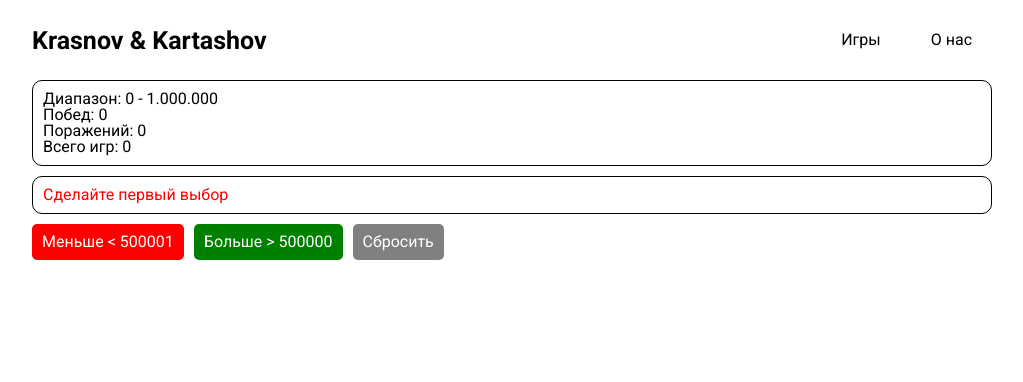
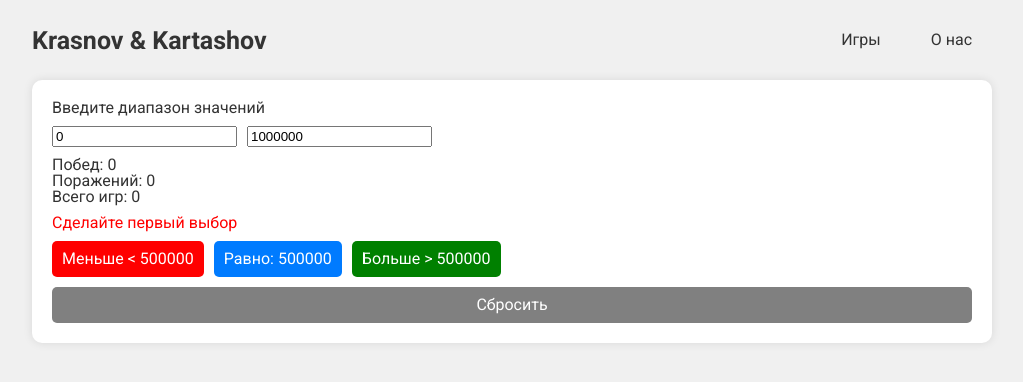
Before and after one commit to byteCruncherDEV/dual-games, a React (Vite) app: page /games/more-less in a window 1280 px wide. Shown: the top 382 px of the page, without its empty margins (128-1151 px from the left). Built offline with nearby package versions, Linux system fonts and the light colour scheme.

Commit message:
fix more-less game

```diff
--- a/src/app/Layout/Layout.module.scss
+++ b/src/app/Layout/Layout.module.scss
@@ -2,4 +2,5 @@
   max-width: 960px;
   margin: 0 auto;
   padding: 0px 10px;
+  padding-top: 80px;
 }
--- a/src/main.css
+++ b/src/main.css
@@ -1,6 +1,8 @@
 body {
   font-size: 16px;
   font-family: 'Roboto';
+  background-color: #f0f0f0;
+  color: #333333;
 }
 
 a {
--- a/src/pages/MoreLess/MoreLess.module.scss
+++ b/src/pages/MoreLess/MoreLess.module.scss
@@ -1,19 +1,28 @@
 .wrapper {
   display: flex;
   flex-direction: column;
-  gap: 10px
+  gap: 10px;
+  background-color: white;
+  padding: 20px;
+  border-radius: 10px;
+  box-shadow: 0px 0px 10px rgba(0, 0, 0, 0.1);
+}
 
+.errorInput {
+  color: red;
+  font-weight: 700;
+}
+
+.range {
+  display: flex;
+  gap: 10px;
 }
 
 .statsList {
-  border: 1px solid black;
   border-radius: 10px;
-  padding: 10px;
 }
 
 .gameInfo {
-  padding: 10px;
-  border: 1px solid black;
   border-radius: 10px;
 }
 
--- a/src/pages/MoreLess/MoreLess.tsx
+++ b/src/pages/MoreLess/MoreLess.tsx
@@ -1,54 +1,90 @@
-import { useState } from 'react';
+import { useEffect, useState } from 'react';
 import ButtonAction from '../../shared/ButtonAction';
 import styles from './MoreLess.module.scss';
+import { generateRandomNumber, getHalf, isEven } from './utils/utils';
 
 const MoreLess = () => {
   const [win, setWin] = useState<boolean | undefined>(undefined);
   const [winCount, setWinCount] = useState<number>(0);
   const [gamesCount, setGamesCount] = useState<number>(0);
-  const [lastNumber, setLastNumber] = useState<number | undefined>(undefined);
 
-  const generateRandomNumber = (min: number, max: number) => {
-    return Math.floor(Math.random() * (max - min + 1)) + min;
-  };
+  const [rangeStart, setRangeStart] = useState<number>(0);
+  const [rangeEnd, setRangeEnd] = useState<number>(1000000);
+
+  const [currentNumber, setCurrentNumber] = useState<number>(0);
+  const [rangeHalf, setRangeHalf] = useState<number>(getHalf(rangeStart, rangeEnd));
+  const [isRangeHalfEven, setIsRangeHalfEven] = useState<boolean>(false);
+
+  useEffect(() => {
+    setCurrentNumber(generateRandomNumber(rangeStart, rangeEnd));
+  }, [gamesCount, rangeStart, rangeEnd]);
+
+  useEffect(() => {
+    const half = getHalf(rangeStart, rangeEnd);
+    setRangeHalf(half);
+    setIsRangeHalfEven(isEven(rangeStart + rangeEnd));
+    console.log(rangeHalf, isRangeHalfEven);
+  }, [rangeStart, rangeEnd, isRangeHalfEven, rangeHalf]);
 
   const tryLess = () => {
     setGamesCount(gamesCount + 1);
-    const randNumber = generateRandomNumber(0, 1000000);
-    const isWin = randNumber < 500001;
-
-    setLastNumber(randNumber);
+    const isWin = currentNumber < rangeHalf;
     setWin(isWin);
     if (isWin) setWinCount(winCount + 1);
   };
 
   const tryMore = () => {
     setGamesCount(gamesCount + 1);
-    const randNumber = generateRandomNumber(0, 1000000);
-    const isWin = randNumber > 500000;
+    const isWin = currentNumber > rangeHalf;
+    setWin(isWin);
+    if (isWin) setWinCount(winCount + 1);
+  };
 
-    setLastNumber(randNumber);
+  const tryEqual = () => {
+    setGamesCount(gamesCount + 1);
+    const isWin = currentNumber == rangeHalf;
     setWin(isWin);
     if (isWin) setWinCount(winCount + 1);
   };
 
   const resetGame = () => {
-    setLastNumber(undefined);
+    setRangeStart(0);
+    setRangeEnd(1000000);
     setWin(undefined);
     setWinCount(0);
     setGamesCount(0);
   };
 
+  const handleChangeRangeStart = (e: React.ChangeEvent<HTMLInputElement>) => {
+    if (e.target.value == '') {
+      setRangeStart(0);
+    } else if (/^\d+$/.test(e.target.value)) {
+      setRangeStart(Number(e.target.value));
+    }
+  };
+
+  const handleChangeRangeEnd = (e: React.ChangeEvent<HTMLInputElement>) => {
+    if (e.target.value == '') {
+      setRangeEnd(0);
+    } else if (/^\d+$/.test(e.target.value)) {
+      setRangeEnd(Number(e.target.value));
+    }
+  };
+
   return (
     <div className={styles.wrapper}>
+      <h2>Введите диапазон значений</h2>
+      <div className={styles.range}>
+        <input type="text" value={rangeStart} onChange={handleChangeRangeStart} />
+        <input type="text" value={rangeEnd} onChange={handleChangeRangeEnd} />
+      </div>
       <ul className={styles.statsList}>
-        <li>Диапазон: 0 - 1.000.000</li>
         <li>Побед: {winCount}</li>
         <li>Поражений: {gamesCount - winCount}</li>
         <li>Всего игр: {gamesCount}</li>
       </ul>
       <div className={styles.gameInfo}>
-        <h3>{lastNumber && 'Число было: ' + lastNumber}</h3>
+        <h3>{gamesCount != 0 && 'Число было: ' + currentNumber}</h3>
         <h3 className={win ? styles.win : styles.lose}>
           {win == undefined ? 'Сделайте первый выбор' : win ? 'Вы угадали' : 'Вы не угадали'}
         </h3>
@@ -58,17 +94,26 @@ const MoreLess = () => {
         <ButtonAction
           color="white"
           backgroundColor="red"
-          text="Меньше < 500001"
+          text={'Меньше < ' + (rangeHalf + Number(!isRangeHalfEven))}
           onClick={tryLess}
         />
+        {isRangeHalfEven && (
+          <ButtonAction
+            color="white"
+            backgroundColor="#007BFF"
+            text={'Равно: ' + rangeHalf}
+            onClick={tryEqual}
+          />
+        )}
+
         <ButtonAction
           color="white"
           backgroundColor="green"
-          text="Больше > 500000"
+          text={'Больше > ' + rangeHalf}
           onClick={tryMore}
         />
-        <ButtonAction color="white" backgroundColor="grey" text="Сбросить" onClick={resetGame} />
       </div>
+      <ButtonAction color="white" backgroundColor="grey" text="Сбросить" onClick={resetGame} />
     </div>
   );
 };
--- /dev/null
+++ b/src/pages/MoreLess/utils/utils.ts
@@ -0,0 +1,12 @@
+export const generateRandomNumber = (min: number, max: number) => {
+  return Math.floor(Math.random() * (max - min + 1)) + min;
+};
+
+export const isEven = (x: number) => {
+  return x % 2 == 0;
+};
+
+export const getHalf = (start: number, end: number) => {
+  if (start > end) return Math.floor((start + end) / 2);
+  return Math.floor((end + start) / 2);
+};
--- a/src/shared/ButtonLink/ButtonAction.module.scss
+++ b/src/shared/ButtonLink/ButtonAction.module.scss
@@ -3,10 +3,11 @@
 
   text-align: center;
   border-radius: 5px;
-  border: 1px solid black;
+  border: 1px solid #333333;
 
   &:hover {
-    background-color: black;
+    background-color: #007BFF;
     color: white;
+    border: 1px solid #007BFF;
   }
 }
--- a/src/widgets/GamesList/GameList.module.scss
+++ b/src/widgets/GamesList/GameList.module.scss
@@ -3,9 +3,12 @@
   grid-template-columns: repeat(4, 1fr);
   grid-column-gap: 30px;
   grid-row-gap: 30px;
+  background-color: #ffffff;
+  padding: 20px;
+  border-radius: 10px;
+  box-shadow: 0 0 10px rgba(0, 0, 0, 0.1);
+
 }
-
-
 
 @media screen and (max-width: 960px) {
   .gamesList {
@@ -13,7 +16,7 @@
   }
 }
 
-@media screen and (max-width: 560px) {
+@media screen and (max-width: 720px) {
   .gamesList {
     grid-template-columns: repeat(2, 1fr);
   }
--- a/src/widgets/GamesList/GamesList.tsx
+++ b/src/widgets/GamesList/GamesList.tsx
@@ -4,7 +4,7 @@ import styles from './GameList.module.scss';
 
 const GamesList = () => {
   return (
-    <div>
+    <div className={styles.wrapper}>
       <ul className={styles.gamesList}>
         {games.map((game) => (
           <li key={game.link}>
--- a/src/widgets/GamesList/GamesListItem/GamesListItem.module.scss
+++ b/src/widgets/GamesList/GamesListItem/GamesListItem.module.scss
@@ -1,5 +1,6 @@
 .card {
-  border: 1px solid black;
+  border-radius: 10px;
+  box-shadow: 0 0 10px rgba(0, 0, 0, 0.1);
 
   img {
     width: 100%;
--- a/src/widgets/Navbar/Navbar.module.scss
+++ b/src/widgets/Navbar/Navbar.module.scss
@@ -1,3 +1,8 @@
+.header {
+  position: fixed;
+  width: 100%;
+}
+
 .wrapper {
   max-width: 960px;
   margin: 0 auto;
@@ -6,6 +11,7 @@
   align-items: center;
   height: 80px;
   padding: 0px 10px;
+  border-radius: 10px;
 }
 
 .logo {
@@ -23,23 +29,23 @@
 
     &.active {
       color: white;
-      background-color: black;
+      background-color: #007BFF;
     }
   }
 
   a:hover {
-    background-color: black;
+    background-color: #007BFF;
     color: white;
   }
 }
 
 .burgerMenu {
   display: none;
-  position: absolute;
+  position: fixed;
   background-color: white;
   width: 100%;
   font-size: 20px;
-  border-bottom: 1px solid black;
+  box-shadow: 0px 0px 10px rgba(0, 0, 0, 0.1);
 
   ul {
     display: flex;
--- a/src/widgets/Navbar/Navbar.tsx
+++ b/src/widgets/Navbar/Navbar.tsx
@@ -8,7 +8,7 @@ const Navbar = () => {
   const [isToggle, setIsToggle] = useState<boolean>(false);
 
   return (
-    <header>
+    <header className={styles.header}>
       <div className={styles.wrapper}>
         <div className={styles.logo}>
           <Link to="/">Krasnov & Kartashov</Link>
```
